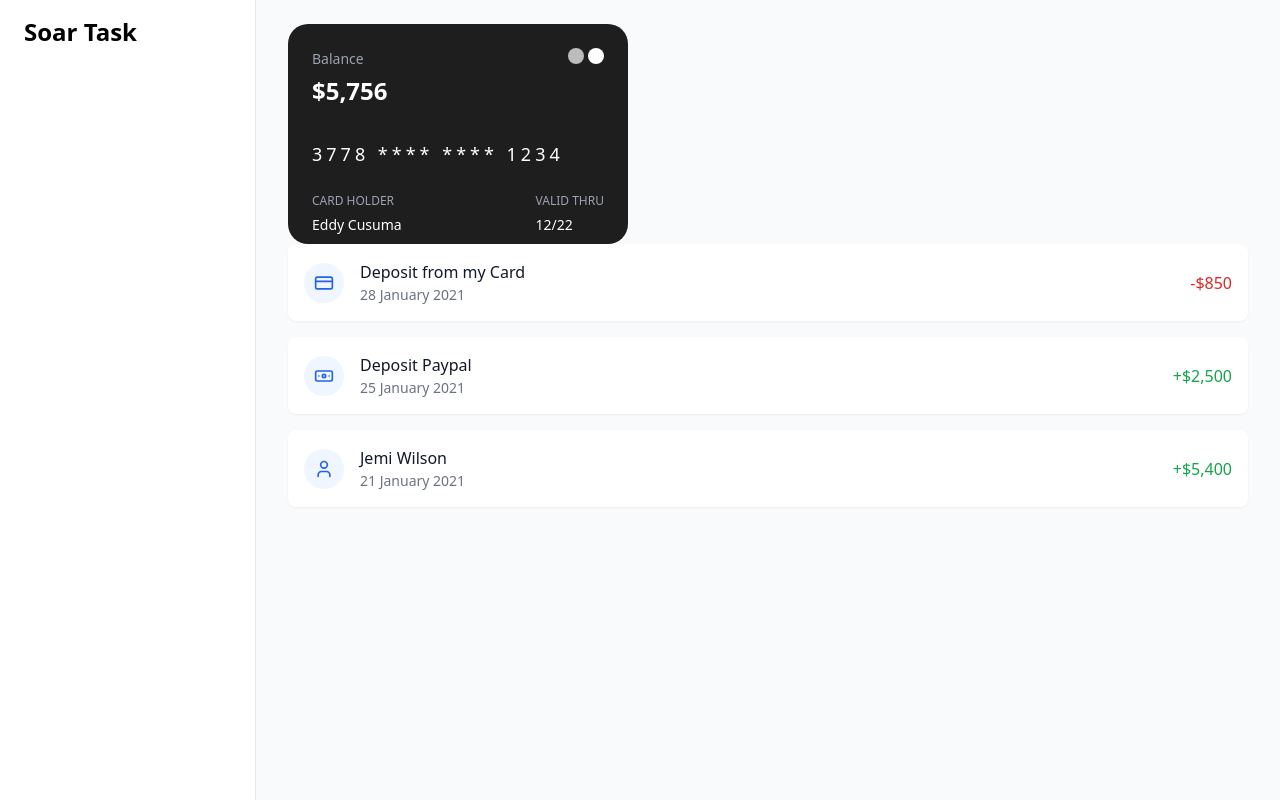
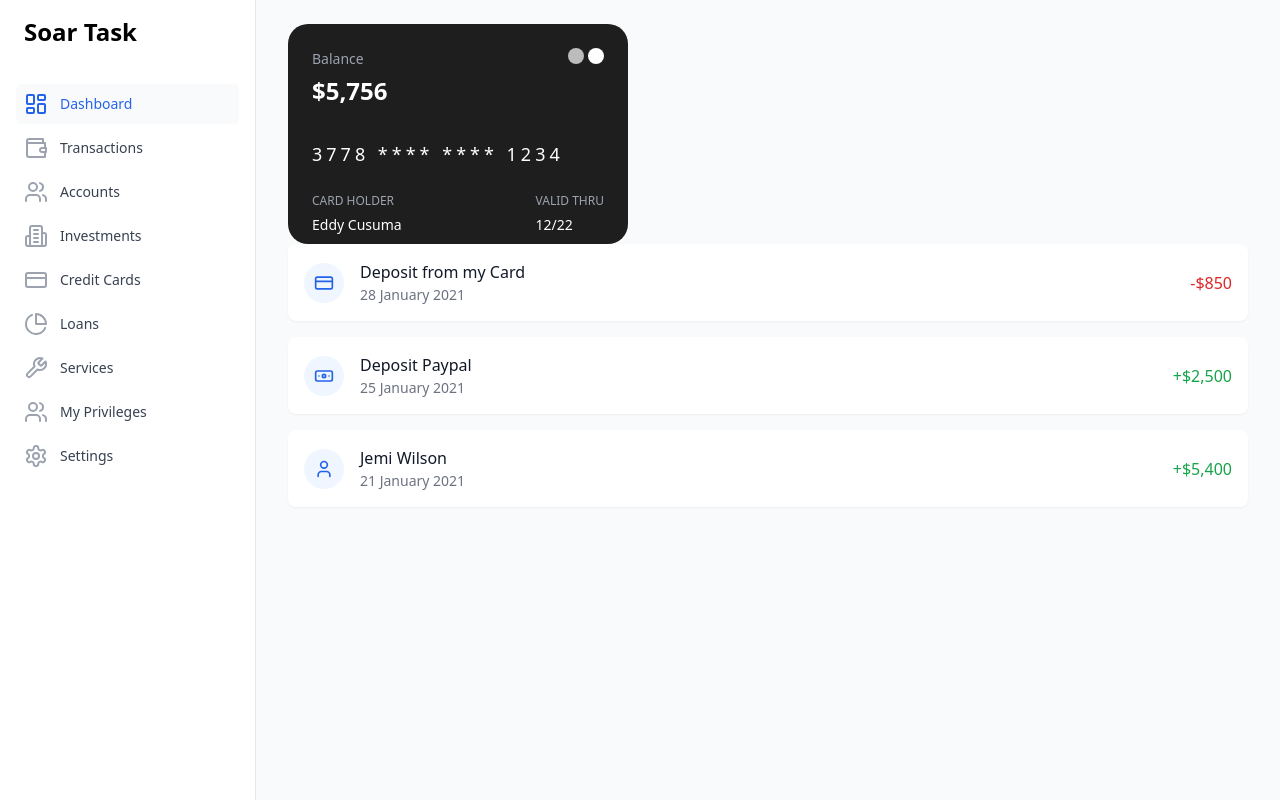
Before and after one commit to mariana-k/dashboard-app, a React (Vite) app: page / in a window 1280 px wide. Built offline with nearby package versions, Linux system fonts and the light colour scheme.

Commit message:
[ST-4] added navigation

```diff
--- a/src/App.tsx
+++ b/src/App.tsx
@@ -1,36 +1,16 @@
-import React from 'react';
-import { Card } from './components/card';
-import { TransactionList } from './components/transaction-list';
+import { BrowserRouter as Router, Routes, Route } from 'react-router-dom';
 import { Layout } from './components/layout';
+import { Dashboard } from './pages/dashboard';
 
 function App() {
   return (
-    <div><Layout><Card balance={5756.00} cardHolder={'Eddy Cusuma'} number={'3778 **** **** 1234'} expiryDate={'12/22'} /><TransactionList transactions={[
-      {
-        id: '1',
-        description: 'Deposit from my Card',
-        amount: -850,
-        date: '28 January 2021',
-        type: 'debit',
-        category: 'Transfer',
-      },
-      {
-        id: '2',
-        description: 'Deposit Paypal',
-        amount: 2500,
-        date: '25 January 2021',
-        type: 'credit',
-        category: 'Transfer',
-      },
-      {
-        id: '3',
-        description: 'Jemi Wilson',
-        amount: 5400,
-        date: '21 January 2021',
-        type: 'credit',
-        category: 'Transfer',
-      },
-    ]} /></Layout></div>
+    <Router>
+      <Layout>
+        <Routes>
+          <Route path="/" element={<Dashboard />} />
+        </Routes>
+      </Layout>
+    </Router>
   );
 }
 
--- a/src/components/layout.tsx
+++ b/src/components/layout.tsx
@@ -1,26 +1,165 @@
-import { ReactNode } from 'react';
+import { ReactNode, useState } from 'react';
+import { Link, useLocation } from 'react-router-dom';
+import { cn } from '../lib/utils';
+import {
+  LayoutDashboard,
+  Settings as SettingsIcon,
+  CreditCard,
+  PieChart,
+  Users,
+  Wallet,
+  Building2,
+  Wrench,
+  Menu,
+  X,
+} from 'lucide-react';
 
-
-type LayoutProps = {
+interface LayoutProps {
   children: ReactNode;
 }
 
 export function Layout({ children }: LayoutProps) {
+  const location = useLocation();
+  const [isMobileMenuOpen, setIsMobileMenuOpen] = useState(false);
+
+  const navigation = [
+    { name: 'Dashboard', href: '/', icon: LayoutDashboard },
+    { name: 'Transactions', href: '/transactions', icon: Wallet },
+    { name: 'Accounts', href: '/accounts', icon: Users },
+    { name: 'Investments', href: '/investments', icon: Building2 },
+    { name: 'Credit Cards', href: '/cards', icon: CreditCard },
+    { name: 'Loans', href: '/loans', icon: PieChart },
+    { name: 'Services', href: '/services', icon: Wrench },
+    { name: 'My Privileges', href: '/privileges', icon: Users },
+    { name: 'Settings', href: '/settings', icon: SettingsIcon },
+  ];
+
+  const toggleMobileMenu = () => {
+    setIsMobileMenuOpen(!isMobileMenuOpen);
+  };
+
 
   return (
     <div className="min-h-screen bg-gray-50">
+      {/* Mobile menu overlay */}
+      {isMobileMenuOpen && (
+        <div
+          className="fixed inset-0 z-50 bg-gray-900/80 backdrop-blur-sm md:hidden"
+          aria-hidden="true"
+          onClick={toggleMobileMenu}
+        />
+      )}
+
+      {/* Mobile menu panel */}
+      <div
+        className={cn(
+          'fixed inset-y-0 left-0 z-50 w-full overflow-y-auto bg-white md:hidden transform transition-transform duration-300 ease-in-out',
+          isMobileMenuOpen ? 'translate-x-0' : '-translate-x-full'
+        )}
+      >
+        <div className="flex flex-col h-full">
+          <div className="px-6 py-4 border-b border-gray-200">
+            <div className="flex items-center justify-between">
+              <h1 className="text-2xl font-bold">Soar Task</h1>
+              <button
+                type="button"
+                className="p-2 text-gray-700 hover:bg-gray-100 rounded-lg"
+                onClick={toggleMobileMenu}
+              >
+                <span className="sr-only">Close menu</span>
+                <X className="h-6 w-6" aria-hidden="true" />
+              </button>
+            </div>
+          </div>
+          <div className="flex-1 px-6 py-4 overflow-y-auto">
+            <nav className="space-y-2">
+              {navigation.map((item) => {
+                const isActive = location.pathname === item.href;
+                return (
+                  <Link
+                    key={item.name}
+                    to={item.href}
+                    className={cn(
+                      'flex items-center gap-3 px-3 py-2 rounded-lg text-sm font-medium',
+                      isActive
+                        ? 'bg-gray-50 text-blue-600'
+                        : 'text-gray-700 hover:bg-gray-50 hover:text-blue-600'
+                    )}
+                    onClick={() => setIsMobileMenuOpen(false)}
+                  >
+                    <item.icon
+                      className={cn(
+                        'h-5 w-5 shrink-0',
+                        isActive ? 'text-blue-600' : 'text-gray-400 group-hover:text-blue-600'
+                      )}
+                      aria-hidden="true"
+                    />
+                    {item.name}
+                  </Link>
+                );
+              })}
+            </nav>
+          </div>
+        </div>
+      </div>
+
       {/* Desktop sidebar */}
       <div className="hidden md:fixed md:inset-y-0 md:flex md:w-64 md:flex-col">
         <div className="flex grow flex-col gap-y-5 overflow-y-auto bg-white px-6 border-r border-gray-200">
           <div className="flex h-16 shrink-0 items-center">
             <h1 className="text-2xl font-bold">Soar Task</h1>
           </div>
-
+          <nav className="flex flex-1 flex-col">
+            <ul role="list" className="flex flex-1 flex-col gap-y-7">
+              <li>
+                <ul role="list" className="-mx-2 space-y-1">
+                  {navigation.map((item) => {
+                    const isActive = location.pathname === item.href;
+                    return (
+                      <li key={item.name}>
+                        <Link
+                          to={item.href}
+                          className={cn(
+                            'group flex gap-x-3 rounded-md p-2 text-sm leading-6',
+                            isActive
+                              ? 'bg-gray-50 text-blue-600'
+                              : 'text-gray-700 hover:bg-gray-50 hover:text-blue-600'
+                          )}
+                        >
+                          <item.icon
+                            className={cn(
+                              'h-6 w-6 shrink-0',
+                              isActive ? 'text-blue-600' : 'text-gray-400 group-hover:text-blue-600'
+                            )}
+                            aria-hidden="true"
+                          />
+                          {item.name}
+                        </Link>
+                      </li>
+                    );
+                  })}
+                </ul>
+              </li>
+            </ul>
+          </nav>
         </div>
       </div>
 
       {/* Main content */}
       <div className="flex flex-1 flex-col md:pl-64">
+
+        <div className="sticky top-0 z-40 bg-white border-b border-gray-200 md:hidden">
+          <div className="flex h-16 items-center gap-x-4 px-4 shadow-sm">
+            <button
+              type="button"
+              className="p-2 text-gray-700 hover:bg-gray-100 rounded-lg"
+              onClick={toggleMobileMenu}
+            >
+              <span className="sr-only">Open sidebar</span>
+              <Menu className="h-6 w-6" aria-hidden="true" />
+            </button>
+          </div>
+        </div>
 
         {/* Page content */}
         <main className="flex-1">
--- /dev/null
+++ b/src/pages/dashboard.tsx
@@ -0,0 +1,37 @@
+import { Card } from "../components/card";
+import { TransactionList } from "../components/transaction-list";
+
+export function Dashboard() {
+
+  return (
+    <>
+      <Card balance={5756.00} cardHolder={'Eddy Cusuma'} number={'3778 **** **** 1234'} expiryDate={'12/22'} />
+      <TransactionList transactions={[
+        {
+          id: '1',
+          description: 'Deposit from my Card',
+          amount: -850,
+          date: '28 January 2021',
+          type: 'debit',
+          category: 'Transfer',
+        },
+        {
+          id: '2',
+          description: 'Deposit Paypal',
+          amount: 2500,
+          date: '25 January 2021',
+          type: 'credit',
+          category: 'Transfer',
+        },
+        {
+          id: '3',
+          description: 'Jemi Wilson',
+          amount: 5400,
+          date: '21 January 2021',
+          type: 'credit',
+          category: 'Transfer',
+        },
+      ]} />
+    </>
+  );
+}
```
